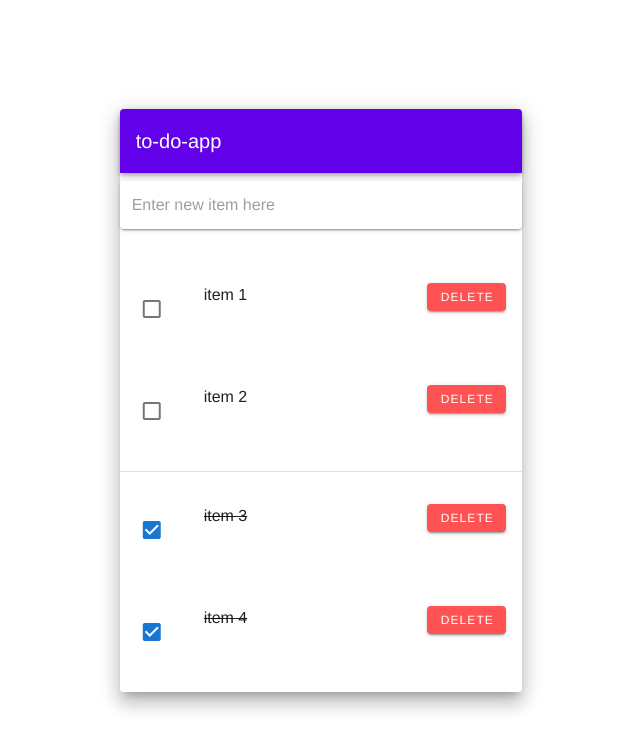
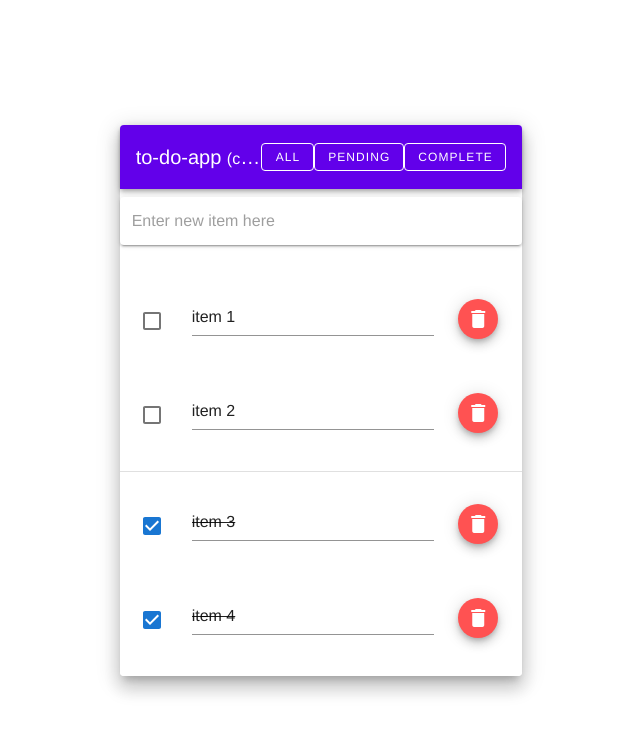
Before and after one commit to chase-mortensen/to-do-app, a Vue app: page / in a window 1280 px wide. Shown: the top 750 px of the page, without its empty margins (319-959 px from the left). Built offline with nearby package versions, Linux system fonts and the light colour scheme.

Commit message:
finishing the local version - CRUD working & filtering complete, pending, and all items working properly using 'data'

```diff
--- a/package.json
+++ b/package.json
@@ -13,6 +13,7 @@
     "vuetify": "^2.2.11"
   },
   "devDependencies": {
+    "@mdi/font": "^5.5.55",
     "@vue/cli-plugin-babel": "~4.5.0",
     "@vue/cli-plugin-eslint": "~4.5.0",
     "@vue/cli-service": "~4.5.0",
--- a/src/components/TodoList.vue
+++ b/src/components/TodoList.vue
@@ -19,9 +19,32 @@
             color="deep-purple accent-4"
             dark
           >
-            <v-toolbar-title>to-do-app</v-toolbar-title>
+            <v-toolbar-title>to-do-app <small>(click on list items to edit)</small></v-toolbar-title>
+            <v-spacer></v-spacer>
+            <v-btn
+              small
+              outlined
+              color="normal"
+              @click="listState='all'"
+            >All</v-btn>
+            <v-spacer></v-spacer>
+            <v-btn
+              small
+              outlined
+              color="normal"
+              @click="listState='pending'"
+            >Pending</v-btn>
+            <v-spacer></v-spacer>
+            <v-btn
+              small
+              outlined
+              color="normal"
+              @click="listState='complete'"
+            >Complete</v-btn>
+
           </v-toolbar>
 
+          <div v-if="listState !== 'complete'">
           <v-list>
             <v-text-field
             solo
@@ -37,24 +60,33 @@
                 <v-checkbox v-model="item.complete"></v-checkbox>
               </v-list-item-avatar>
               <v-list-item-content>
-                <v-text-field
-                :value="item.title"
-                solo
-                flat
+                <v-textarea
+                :value="item.text"
+                :shaped="item.editing"
+                :filled="item.editing"
+                auto-grow
+                rows="1"
                 :outlined="item.editing"
-                @click="item.editing=true"
+                @click="focusItem(item)"
+                @input="setText(item, $event)"
                 @blur="item.editing=false"
-                ></v-text-field>
+                ></v-textarea>
               </v-list-item-content>
               <v-list-item-icon>
                 <div class="my-2">
-                  <v-btn small color="error">Delete</v-btn>
+                  <v-btn class="mx-2" fab dark small
+                  color="error"
+                  @click="removeItem(item.id)"
+                  >
+                    <v-icon dark>mdi-delete</v-icon>
+                  </v-btn>
                 </div>
               </v-list-item-icon>
             </v-list-item>
           </v-list>
-          <v-divider></v-divider>
-          <v-list>
+          </div>
+          <v-divider v-if="separatorNeeded"></v-divider>
+          <v-list v-if="listState !== 'pending'">
             <v-list-item
               v-for="item in todoItems.filter(item => item.complete)"
               :key="item.id"
@@ -65,21 +97,29 @@
               <v-list-item-content>
                 <!-- <v-list-item-title
                 style="text-decoration: line-through"
-                v-text="item.title"></v-list-item-title>
+                v-text="item.text"></v-list-item-title>
                 <p>{{ item.editing }}</p> -->
-                <v-text-field
+                <v-textarea
                 :style="item.editing ? '' : 'text-decoration: line-through'"
-                :value="item.title"
-                solo
-                flat
+                :value="item.text"
+                :shaped="item.editing"
+                :filled="item.editing"
+                auto-grow
+                rows="1"
                 :outlined="item.editing"
-                @click="item.editing=true"
-                @blur="item.editing=false"
-                ></v-text-field>
+                @click="focusItem(item)"
+                @input="setText(item, $event)"
+                @blur="item.editing = false"
+                ></v-textarea>
               </v-list-item-content>
               <v-list-item-icon>
                 <div class="my-2">
-                  <v-btn small color="error">Delete</v-btn>
+                  <v-btn class="mx-2" fab dark small
+                    color="error"
+                    @click="removeItem(item.id)"
+                  >
+                    <v-icon dark>mdi-delete</v-icon>
+                  </v-btn>
                 </div>
               </v-list-item-icon>
             </v-list-item>
@@ -93,22 +133,42 @@
 <script>
   export default {
     data: () => ({
+      listState: 'all',
       newItem: '',
       id: 4,
       todoItems: [
-        { id: 0, editing: false, complete: false, title: 'item 1' },
-        { id: 1, editing: false, complete: false, title: 'item 2' },
-        { id: 2, editing: false, complete: true, title: 'item 3', },
-        { id: 3, editing: false, complete: true, title: 'item 4' },
+        { id: 0, editing: false, complete: false, text: 'item 1' },
+        { id: 1, editing: false, complete: false, text: 'item 2' },
+        { id: 2, editing: false, complete: true, text: 'item 3', },
+        { id: 3, editing: false, complete: true, text: 'item 4' },
       ],
     }),
+    computed: {
+      separatorNeeded() {
+        const len = this.todoItems.filter(item => item.complete).length;
+        return !(this.todoItems.length === len || len === 0);
+      }
+    },
     methods: {
       addItem() {
         if (this.newItem.trim()) {
-          this.todoItems.push({ id: this.id++, complete: false, title: this.newItem });
+          this.todoItems.push({ id: this.id++, complete: false, text: this.newItem });
           this.newItem = '';
         }
       },
+      removeItem(id) {
+        this.todoItems = this.todoItems.filter(item => item.id !== id)
+        console.log(this.todoItems);
+      },
+      focusItem(item) {
+        console.log('focusing...');
+        item.editing = true;
+      },
+      setText(item, event) {
+        if (event) {
+          item.text = event;
+        }
+      }
     }
   }
 </script>
--- a/src/plugins/vuetify.js
+++ b/src/plugins/vuetify.js
@@ -4,4 +4,7 @@ import Vuetify from 'vuetify/lib';
 Vue.use(Vuetify);
 
 export default new Vuetify({
+  icons: {
+    iconfont: 'mdiSvg',
+  },
 });
```
Also changed, not shown: 1 other file (tests, documents, lock files or other folders).
